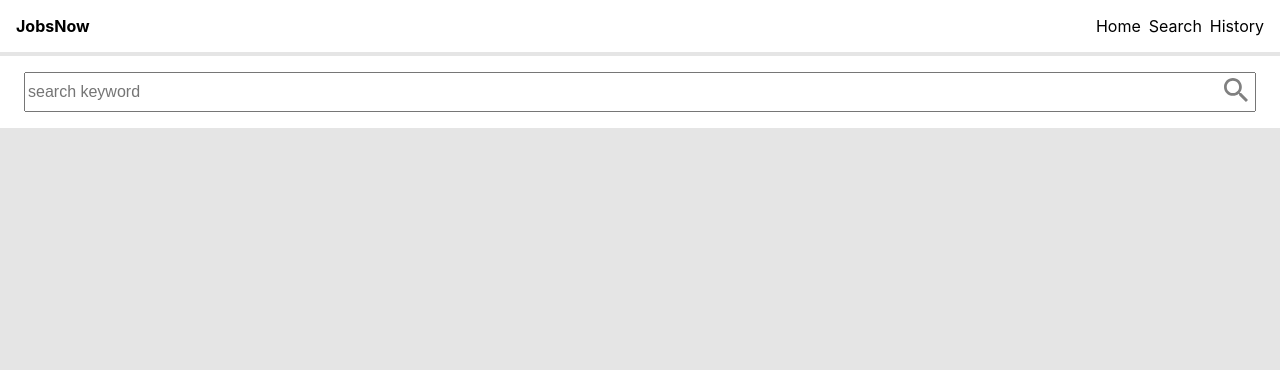
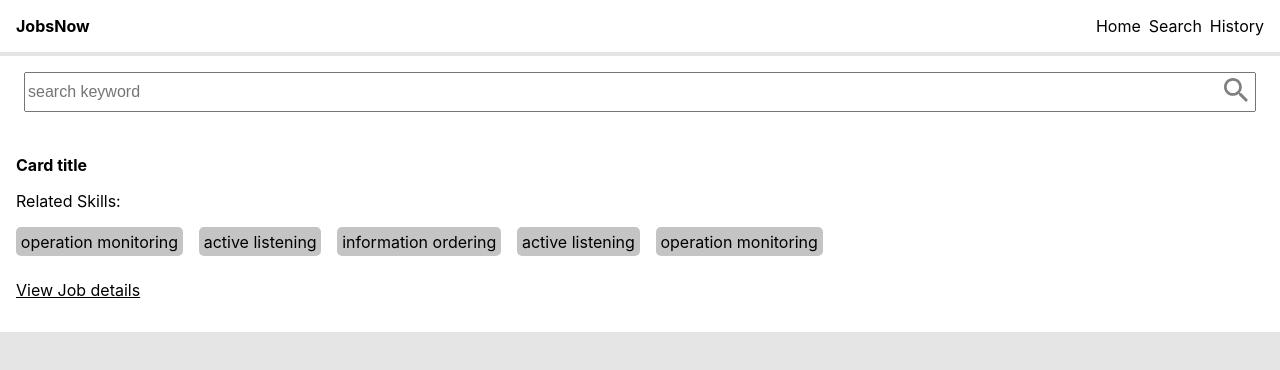
Before and after one commit to safwat-fathi/bashar-soft-task, a React (Create React App) app: page / in a window 1280 px wide. Shown: the top 370 px of the page. Built offline with nearby package versions, Linux system fonts and the light colour scheme.

Commit message:
- Add Card & Tags component with styles.

```diff
--- a/src/App.js
+++ b/src/App.js
@@ -2,7 +2,9 @@ import React from "react";
 // layout components
 import Nav from "./components/layout/Nav";
 // components
-import Search from "./components/Search";
+import Search from "./components/feature/Search";
+import Card from "./components/UI/Card";
+import Tag from "./components/UI/Tags";
 // styles
 import "./App.scss";
 
@@ -11,6 +13,9 @@ const App = () => {
     <div className="App">
       <Nav />
       <Search />
+      <main>
+        <Card children={<Tag />} />
+      </main>
     </div>
   );
 };
--- a/src/components/Search/style.scss
+++ /dev/null
@@ -1,29 +0,0 @@
-// @import "../../sass/mixins";
-@import "../../sass/variables";
-
-.search {
-  background-color: $white;
-  padding: $gap * 2 $gap * 3;
-
-  &__form {
-    position: relative;
-  }
-
-  input[type="text"] {
-    width: 100%;
-    height: 2.5rem;
-  }
-
-  .image {
-    position: absolute;
-    top: 50%;
-    transform: translateY(-50%);
-    right: 0.5rem;
-    pointer-events: none;
-    width: 1.5rem;
-  }
-
-  img {
-    width: 100%;
-  }
-}
--- a/src/components/UI/Card/index.js
+++ b/src/components/UI/Card/index.js
@@ -1,9 +1,20 @@
 import React from "react";
+// styles
+import "./style.scss";
 
-const Card = () => {
+const Card = ({ children }) => {
   return (
-    <div>
-      <h1>Card</h1>
+    <div className="card">
+      <div className="card__title">
+        <h1>Card title</h1>
+      </div>
+      <div className="card__tags">
+        <p>Related Skills:</p>
+        {children}
+      </div>
+      <div className="card__details">
+        <a href="#">View Job details</a>
+      </div>
     </div>
   );
 };
--- a/src/components/UI/Card/style.scss
+++ b/src/components/UI/Card/style.scss
@@ -0,0 +1,12 @@
+.card {
+  padding: 1rem;
+  background-color: white;
+
+  &__details {
+    margin: 1rem 0;
+
+    a {
+      text-decoration: underline;
+    }
+  }
+}
--- /dev/null
+++ b/src/components/UI/Tags/index.js
@@ -0,0 +1,17 @@
+import React from "react";
+// styles
+import "./style.scss";
+
+const Tag = () => {
+  return (
+    <ul className="tags">
+      <li>operation monitoring</li>
+      <li>active listening</li>
+      <li>information ordering</li>
+      <li>active listening</li>
+      <li>operation monitoring</li>
+    </ul>
+  );
+};
+
+export default Tag;
--- /dev/null
+++ b/src/components/UI/Tags/style.scss
@@ -0,0 +1,19 @@
+@import "../../../sass/mixins";
+@import "../../../sass/variables";
+
+.tags {
+  @include flex(row, unset, center);
+  flex-wrap: wrap;
+
+  li {
+    white-space: nowrap;
+    background-color: $tag-bg;
+    margin-bottom: 0.5rem;
+    padding: 0.3rem;
+    border-radius: 5px;
+
+    &:not(:last-child) {
+      margin-right: 1rem;
+    }
+  }
+}
--- a/src/components/Search/index.js
+++ b/src/components/feature/Search/index.js
@@ -1,6 +1,6 @@
 import React, { useState, useEffect, useCallback } from "react";
 // api
-import { debounceFunction } from "../../api";
+import { debounceFunction } from "../../../api";
 // assets
 import SearchIcon from "./search.svg";
 // styles
@@ -22,7 +22,7 @@ const Search = () => {
   };
 
   const debounceSearch = useCallback(
-    debounceFunction((nextValue) => fetchQuery(nextValue), 1000),
+    debounceFunction((nextValue) => fetchQuery(nextValue), 800),
     []
   );
 
@@ -52,6 +52,28 @@ const Search = () => {
           <img src={SearchIcon} alt="Search" />
         </div>
       </div>
+      <div className="search__results">
+        <ul>
+          <li>
+            <a href="#">link 1</a>
+          </li>
+          <li>
+            <a href="#">link 2</a>
+          </li>
+          <li>
+            <a href="#">link 3</a>
+          </li>
+          <li>
+            <a href="#">link 3</a>
+          </li>
+          <li>
+            <a href="#">link 3</a>
+          </li>
+          <li>
+            <a href="#">link 3</a>
+          </li>
+        </ul>
+      </div>
     </div>
   );
 };
--- /dev/null
+++ b/src/components/feature/Search/style.scss
@@ -0,0 +1,51 @@
+// @import "../../sass/mixins";
+@import "../../../sass/variables";
+
+.search {
+  position: relative;
+  background-color: $white;
+  padding: $gap * 2 $gap * 3;
+
+  &__form {
+    position: relative;
+  }
+
+  input[type="text"] {
+    width: 100%;
+    height: 2.5rem;
+  }
+
+  .image {
+    position: absolute;
+    top: 50%;
+    transform: translateY(-50%);
+    right: 0.5rem;
+    pointer-events: none;
+    width: 1.5rem;
+  }
+
+  img {
+    width: 100%;
+  }
+
+  &__results {
+    max-height: 12rem;
+    overflow: scroll;
+    border: 1px solid #bbb;
+    position: absolute;
+    top: 79%;
+    width: 22.9rem;
+    background-color: $white;
+    display: none;
+  }
+
+  a {
+    padding: 0.5rem;
+    display: block;
+
+    &:hover {
+      text-decoration: none;
+      background-color: #d9d4d4;
+    }
+  }
+}
```
Also changed, not shown: src/components/UI/Tag/index.js (deleted, +0 -11 lines), src/components/UI/Tag/style.scss (deleted), src/components/feature/Search/search.svg (renamed from src/components/Search/search.svg).
